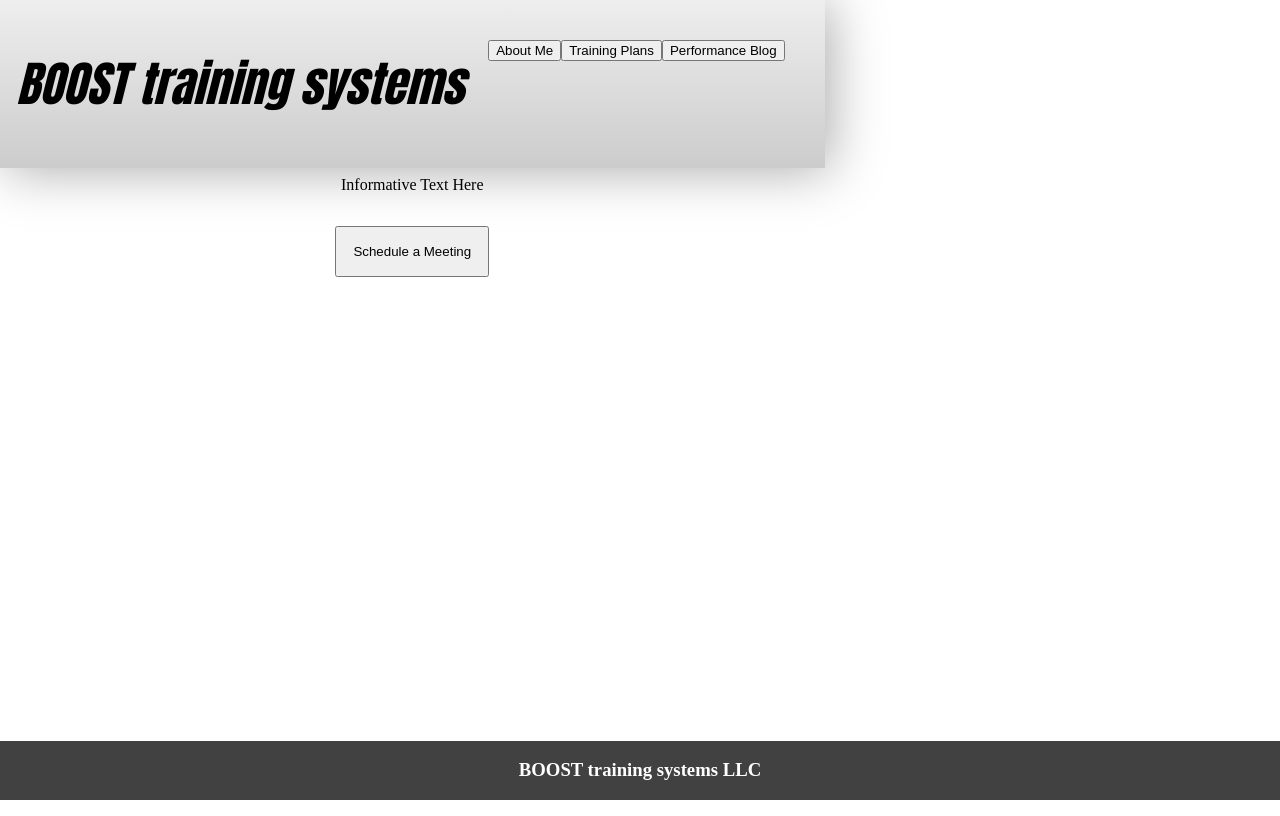
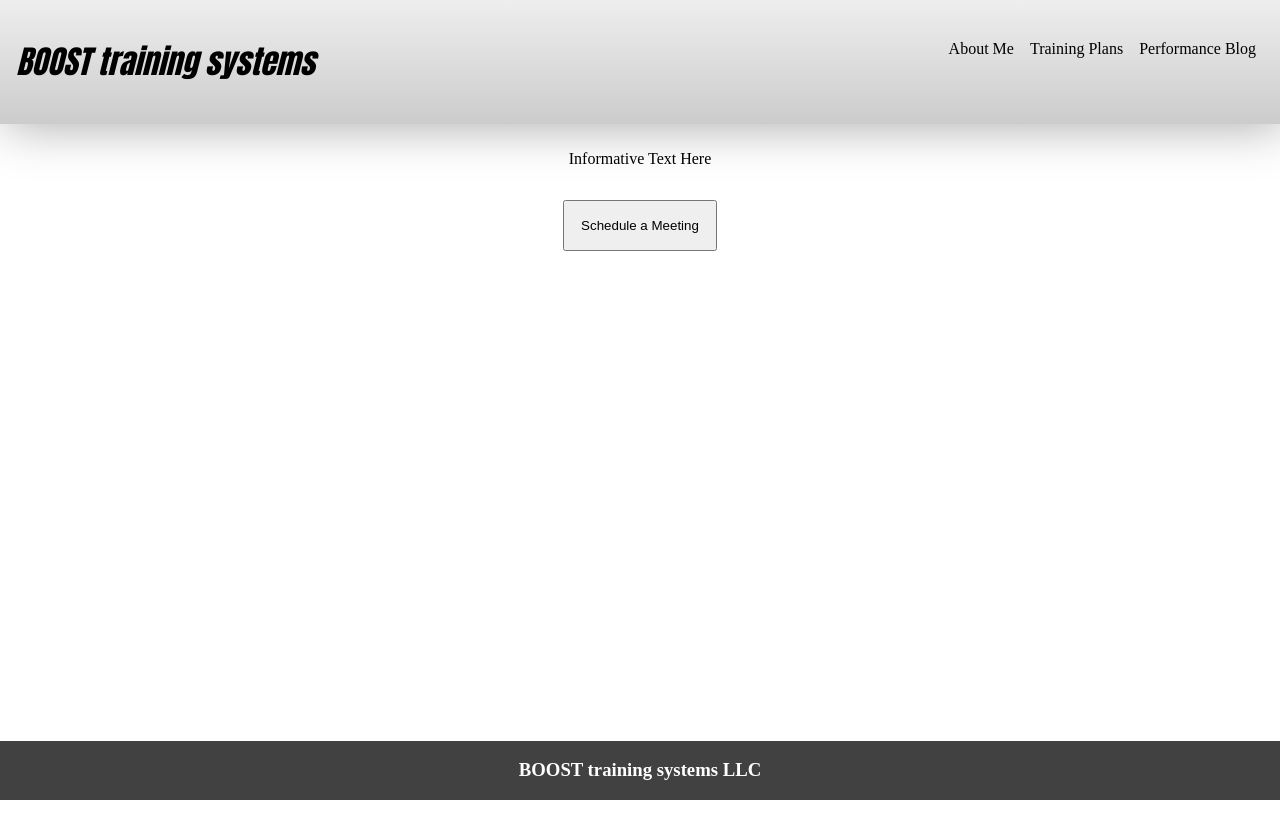
Before and after one commit to krausjr/Resume, a plain HTML site: page html/index.html in a window 1280 px wide. Drawn offline with Linux system fonts and the light colour scheme; files that its build step writes are made by us from their sources; files whose address does not match are found by name.

Commit message:
format nav menu

```diff
--- a/html/index.html
+++ b/html/index.html
@@ -13,14 +13,17 @@
 
     <header class="banner">
         <h1 class="logo"><a href="#">BOOST training systems</a></h1>
-        <ul class="main-nav">
-            <li><a href="aboutme.html"><button>About Me</button></a></li>
-            <li><a href="trainingplans.html"><button>Training Plans</button></a></li>
-            <li><a href="performanceblog.html"><button>Performance Blog</button></a></li>
-        </ul>
+        <nav class="header-nav">
+            <ul id="menu-nav">
+                <a href="aboutme.html"><li>About Me</li></a>
+                <a href="trainingplans.html"><li>Training Plans</li></a>
+                <a href="performanceblog.html"><li>Performance Blog</li></a>
+            </ul>
+        </nav>
     </header>
 
     <body class="page-content">
+        <br>
         <p>Informative Text Here</p>
         <p><button id="action-btn">Schedule a Meeting</button></p>
     </body>
--- a/styles.css
+++ b/styles.css
@@ -1,20 +1,65 @@
-.page-content{
-    text-align: center;
-}
-
 .logo{
     font-family: Impact, Haettenschweiler, 'Arial Narrow Bold', sans-serif;
-    font-size: 3rem;
+    font-size: 2rem;
     font-style: italic;
 }
 
-.main-nav{
-    list-style-type: none;
+
+
+a {
+    color: black;
+    text-decoration: none;
+}
+
+
+
+
+/* BASE LAYOUT */
+
+/* HEADER STYLES */
+
+.banner{
+    box-sizing: border-box;
+    box-shadow: 5px 2px 50px rgb(170, 170, 170);
+    background: linear-gradient(rgb(238, 238, 238), rgb(204, 204, 204));
+    padding: 1rem;
+    margin: -.5rem;
+}
+
+/* NAV MENU */
+
+#menu-nav {
+    list-style: none;
+    margin-left: 0;
+    padding-left: 0;
     display: flex;
-    flex-grow: 1;
-    height: 1rem;
-    padding: 1rem;
-    margin: .5rem;
+    flex-direction: column;
+}
+
+#menu-nav li {
+    display: block;
+    text-align: right;
+    padding: .5rem;
+}
+
+#menu-nav li a {
+    padding: 6px 12px;
+    border-bottom: 2px solid red;
+    width: 100%;
+    display: block;
+    color: white;
+}
+
+/* BODY STYLES */
+
+body {
+    display: flex;
+    flex-direction: column;
+    min-height: 100vh;
+}
+
+.page-content{
+    text-align: center;
 }
 
 #action-btn {
@@ -22,10 +67,7 @@
     margin: 1rem;
 }
 
-a {
-    color: black;
-    text-decoration: none;
-}
+/* FOOTER STYLES */
 
 footer {
     box-sizing: border-box;
@@ -38,23 +80,6 @@ footer {
     text-align: center;
 }
 
-
-/* BASE LAYOUT */
-
-body {
-    display: flex;
-    flex direction: column;
-    min-height: 100vh;
-}
-
-.banner{
-    box-sizing: border-box;
-    box-shadow: 5px 2px 50px rgb(170, 170, 170);
-    background: linear-gradient(rgb(238, 238, 238), rgb(204, 204, 204));
-    padding: 1rem;
-    margin: -.5rem;
-}
-
 /* MEDIA QUERIES */
 
 
@@ -64,28 +89,19 @@ body {
     .banner {
         background: linear-gradient(orange, red);
         display: flex;
-    }
-    .main-nav {
-        display: flex;
-        flex-direction: column;
-    }
-}
-
-/* On Screens 600px to 1000px */
-
-@media screen and (min-width: 601px) and (max-width: 1000px) {
-    .banner {
-        display: flex;
-        flex-grow: 1;
         justify-content: space-between;
     }
 }
 
-/* On screens larger than 1000px */
-
-@media screen and (min-width: 1001px) {
-    .banner {
+@media screen and (min-width: 601px) {
+    header {
         display: flex;
         justify-content: space-between;
     }
+
+    #menu-nav {
+        list-style: none;
+        display: flex;
+        flex-direction: row;
+    }
 }
```
